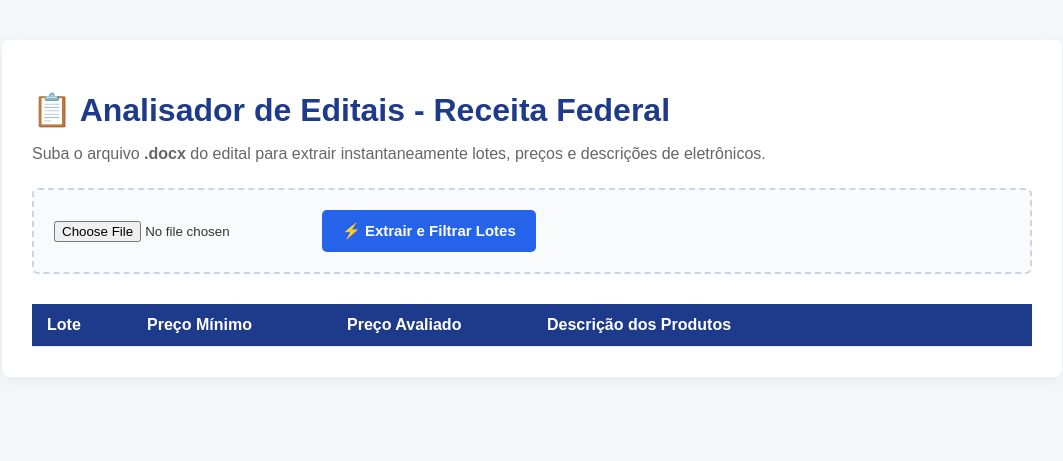
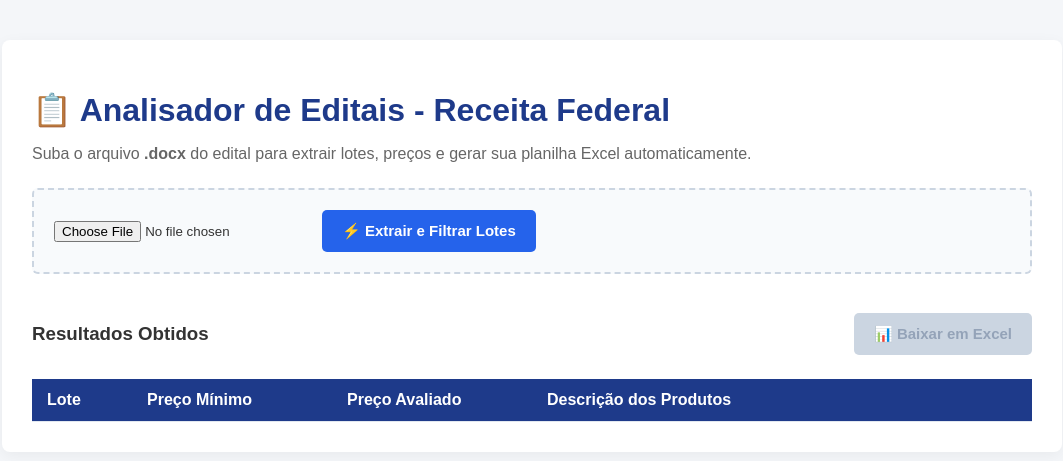
Before and after one commit to guigox22/leilao_projeto, a Flask app: page / in a window 1280 px wide. Shown: the top 461 px of the page, without its empty margins (108-1171 px from the left). Run offline with Flask 3, Linux system fonts and the light colour scheme; lists and menus that the app fills with data are empty.

Commit message:
Feat: adicionando funcionalidade de baixar relatorio em Excel

```diff
--- a/templates/index.html
+++ b/templates/index.html
@@ -9,9 +9,14 @@
         h1 { color: #1e3a8a; margin-bottom: 10px; }
         p { color: #666; margin-bottom: 25px; }
         .upload-section { display: flex; gap: 15px; align-items: center; background: #f8fafc; padding: 20px; border: 2px dashed #cbd5e1; border-radius: 6px; margin-bottom: 30px; }
-        button { background-color: #2563eb; color: white; border: none; padding: 12px 20px; font-size: 15px; font-weight: bold; border-radius: 5px; cursor: pointer; transition: background 0.2s; }
-        button:hover { background-color: #1d4ed8; }
-        table { width: 100%; border-collapse: collapse; margin-top: 20px; background: white; }
+        button { border: none; padding: 12px 20px; font-size: 15px; font-weight: bold; border-radius: 5px; cursor: pointer; transition: background 0.2s; }
+        .btn-extract { background-color: #2563eb; color: white; }
+        .btn-extract:hover { background-color: #1d4ed8; }
+        .btn-excel { background-color: #16a34a; color: white; display: inline-flex; align-items: center; gap: 8px; }
+        .btn-excel:hover { background-color: #115e59; }
+        .btn-excel:disabled { background-color: #cbd5e1; color: #94a3b8; cursor: not-allowed; }
+        .actions-bar { display: flex; justify-content: space-between; align-items: center; margin-top: 20px; }
+        table { width: 100%; border-collapse: collapse; margin-top: 15px; background: white; }
         th, td { padding: 12px 15px; text-align: left; border-bottom: 1px solid #e2e8f0; }
         th { background-color: #1e3a8a; color: white; font-weight: bold; }
         tr:hover { background-color: #f8fafc; }
@@ -24,11 +29,16 @@
 
 <div class="container">
     <h1>📋 Analisador de Editais - Receita Federal</h1>
-    <p>Suba o arquivo <b>.docx</b> do edital para extrair instantaneamente lotes, preços e descrições de eletrônicos.</p>
+    <p>Suba o arquivo <b>.docx</b> do edital para extrair lotes, preços e gerar sua planilha Excel automaticamente.</p>
 
     <div class="upload-section">
         <input type="file" id="fileInput" accept=".docx">
-        <button onclick="upload()">⚡ Extrair e Filtrar Lotes</button>
+        <button class="btn-extract" onclick="upload()">⚡ Extrair e Filtrar Lotes</button>
+    </div>
+
+    <div class="actions-bar">
+        <h3>Resultados Obtidos</h3>
+        <button id="btnExportar" class="btn-excel" onclick="exportarParaExcel()" disabled>📊 Baixar em Excel</button>
     </div>
 
     <table id="resultado">
@@ -46,8 +56,13 @@
 </div>
 
 <script>
+    // Variável global para guardar os dados e usá-los na exportação
+    let dadosLotes = [];
+
     async function upload() {
         let fileInput = document.getElementById("fileInput");
+        let btnExportar = document.getElementById("btnExportar");
+
         if(fileInput.files.length === 0) {
             alert("Por favor, selecione um arquivo .docx primeiro!");
             return;
@@ -55,6 +70,8 @@
 
         let tbody = document.querySelector("#resultado tbody");
         tbody.innerHTML = "<tr><td colspan='4' style='text-align:center; color:#666;'>🔄 Processando edital e minerando os preços... Aguarde.</td></tr>";
+        btnExportar.disabled = true;
+        dadosLotes = [];
 
         let formData = new FormData();
         formData.append("file", fileInput.files[0]);
@@ -72,12 +89,15 @@
             }
 
             if(!Array.isArray(data) || data.length === 0) {
-                tbody.innerHTML = "<tr><td colspan='4' style='text-align:center; color:#666;'>Nenhum lote contendo eletrônicos de interesse foi encontrado.</td></tr>";
+                tbody.innerHTML = "<tr><td colspan='4' style='text-align:center; color:#666;'>Nenhum lote válido foi encontrado.</td></tr>";
                 return;
             }
 
+            // Salva os dados globalmente para o Excel usar
+            dadosLotes = data;
+            btnExportar.disabled = false; // Ativa o botão do Excel!
+
             data.forEach(item => {
-                // TRAVA ANTIBUG: Se o Python mandar como 'preco_minimo' ou 'preco', o JS aceita sem dar undefined!
                 let valorMinimo = item.preco_minimo || item.preco || "Não encontrado";
                 let valorAvaliado = item.preco_avaliado || "Não encontrado";
                 let numLote = item.lote || "S/N";
@@ -94,6 +114,55 @@
             tbody.innerHTML = "<tr><td colspan='4' style='text-align:center; color:red;'>❌ Erro crítico de conexão com o servidor.</td></tr>";
         }
     }
+
+    // Função mágica que gera o arquivo do Excel direto no navegador
+    function exportarParaExcel() {
+        if(dadosLotes.length === 0) return;
+
+        // Monta a estrutura da tabela em formato XML/HTML que o Excel entende nativamente (com acentuação correta)
+        let htmlExcel = `
+            <meta charset="utf-8">
+            <table border="1">
+                <tr style="background-color: #1e3a8a; color: white; font-weight: bold;">
+                    <th>Lote</th>
+                    <th>Preco Minimo</th>
+                    <th>Preco Avaliado</th>
+                    <th>Descricao dos Produtos</th>
+                </tr>
+        `;
+
+        dadosLotes.forEach(item => {
+            let valorMinimo = item.preco_minimo || item.preco || "Não encontrado";
+            let valorAvaliado = item.preco_avaliado || "Não encontrado";
+            let numLote = item.lote || "S/N";
+            let descricaoLote = item.descricao || "Sem descrição disponível.";
+
+            htmlExcel += `
+                <tr>
+                    <td>Lote ${numLote}</td>
+                    <td>${valorMinimo}</td>
+                    <td>${valorAvaliado}</td>
+                    <td>${descricaoLote}</td>
+                </tr>
+            `;
+        });
+
+        htmlExcel += "</table>";
+
+        // Cria o link invisível de download
+        let blob = new Blob([htmlExcel], { type: "application/vnd.ms-excel" });
+        let url = URL.createObjectURL(blob);
+        let a = document.createElement("a");
+
+        // Define o nome do arquivo com a data atual
+        let dataAtual = new Date().toLocaleDateString('pt-BR').replace(/\//g, '-');
+        a.href = url;
+        a.download = `Lotes_Receita_Federal_${dataAtual}.xls`;
+
+        document.body.appendChild(a);
+        a.click();
+        document.body.removeChild(a);
+    }
 </script>
 
 </body>
```
